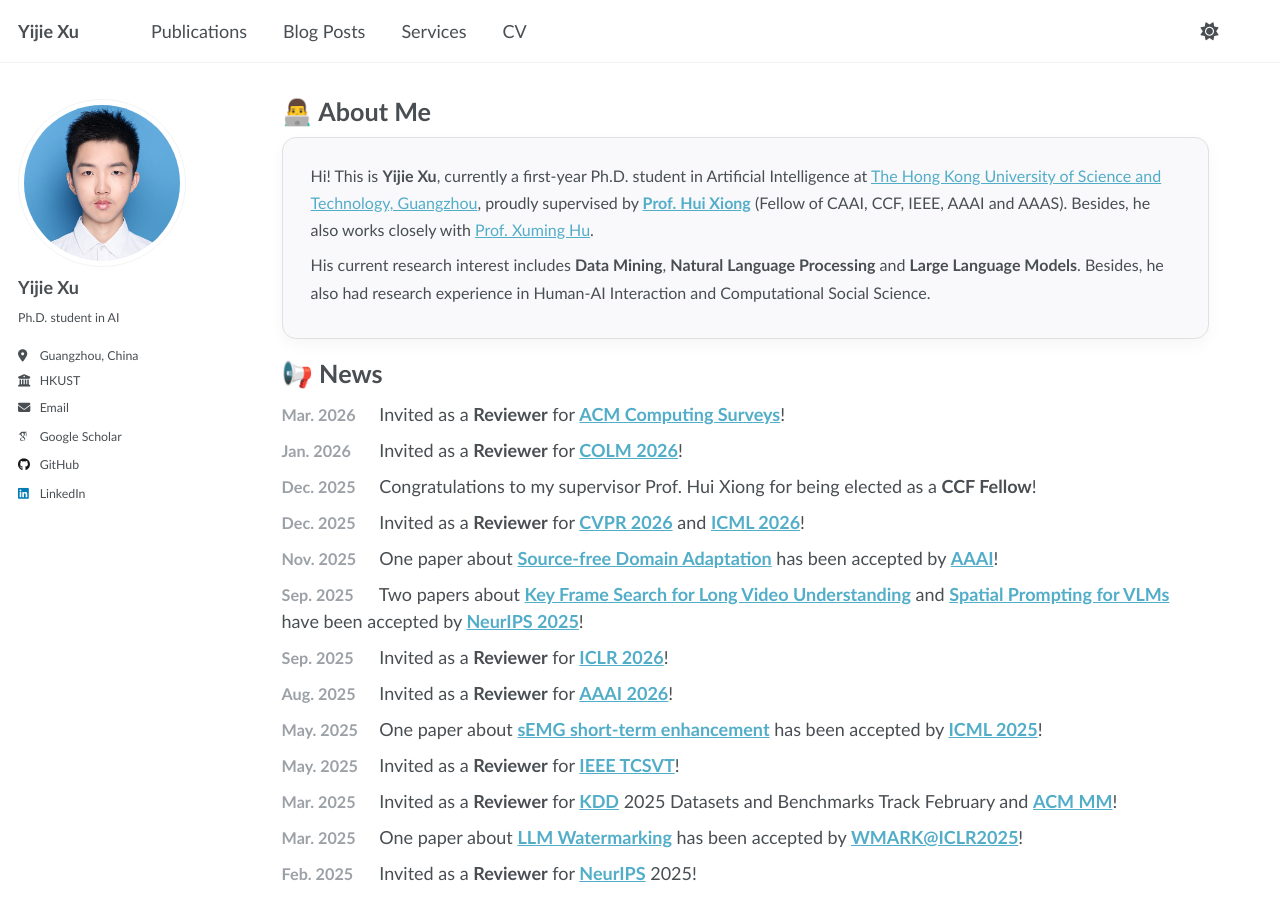
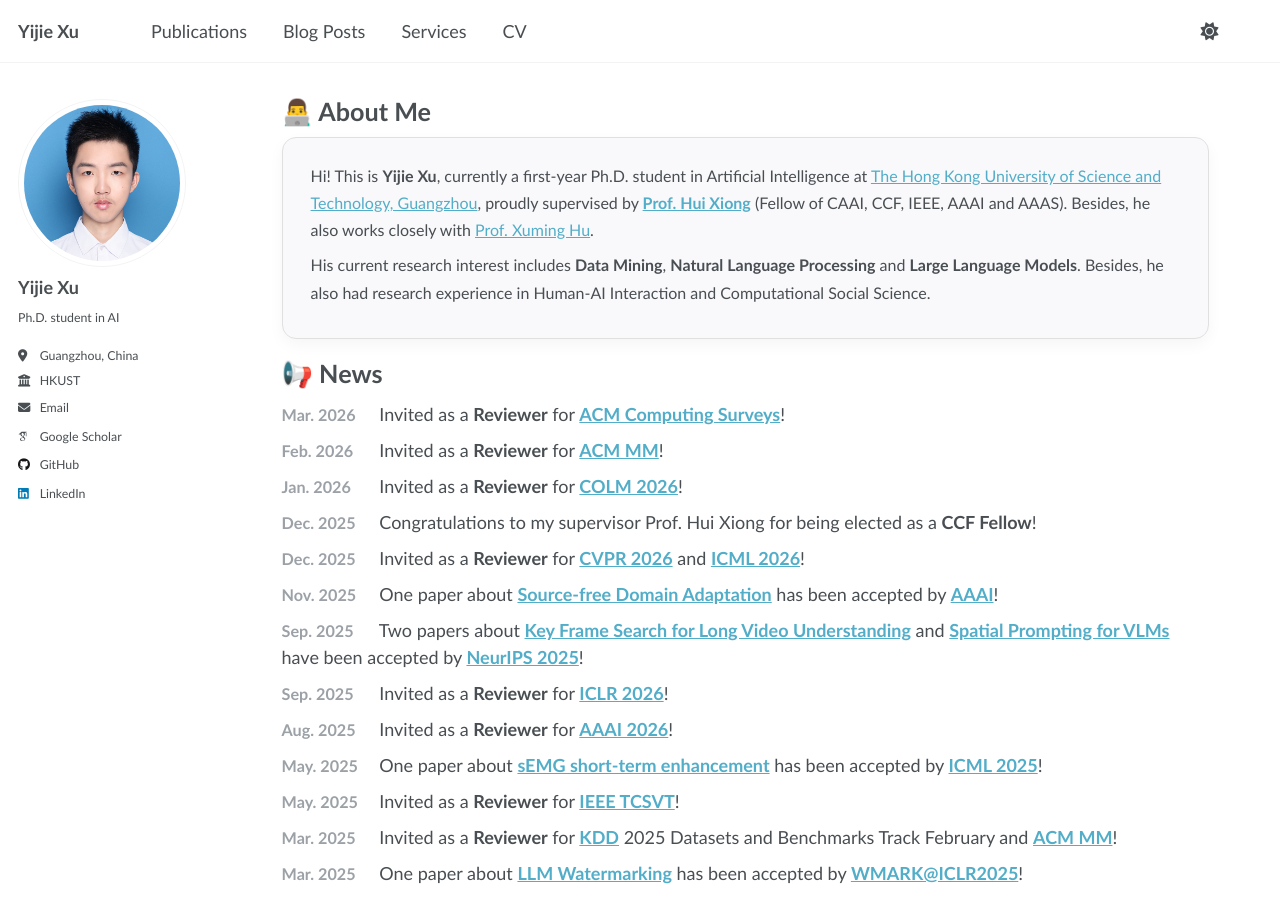
Before and after one commit to yeahjack/yeahjack.github.io, a Jekyll site: the page built from _pages/about.md, in a window 1280 px wide and 900 px high. Built offline with Jekyll 4.4.1, drawn with Linux system fonts in a browser that asks for light colours; some web fonts are replaced; a script that is not in the unit is left out.

Commit message:
update mm review

```diff
--- a/_pages/about.md
+++ b/_pages/about.md
@@ -23,6 +23,8 @@ redirect_from:
 
 # 📢 News
 <span class="news-date">Mar. 2026</span> Invited as a **Reviewer** for [**ACM Computing Surveys**](https://dl.acm.org/journal/csur)!
+
+<span class="news-date">Feb. 2026</span> Invited as a **Reviewer** for [**ACM MM**](https://2026.acmmm.org/)!
 
 <span class="news-date">Jan. 2026</span> Invited as a **Reviewer** for [**COLM 2026**](https://colmweb.org/)!
 
```
